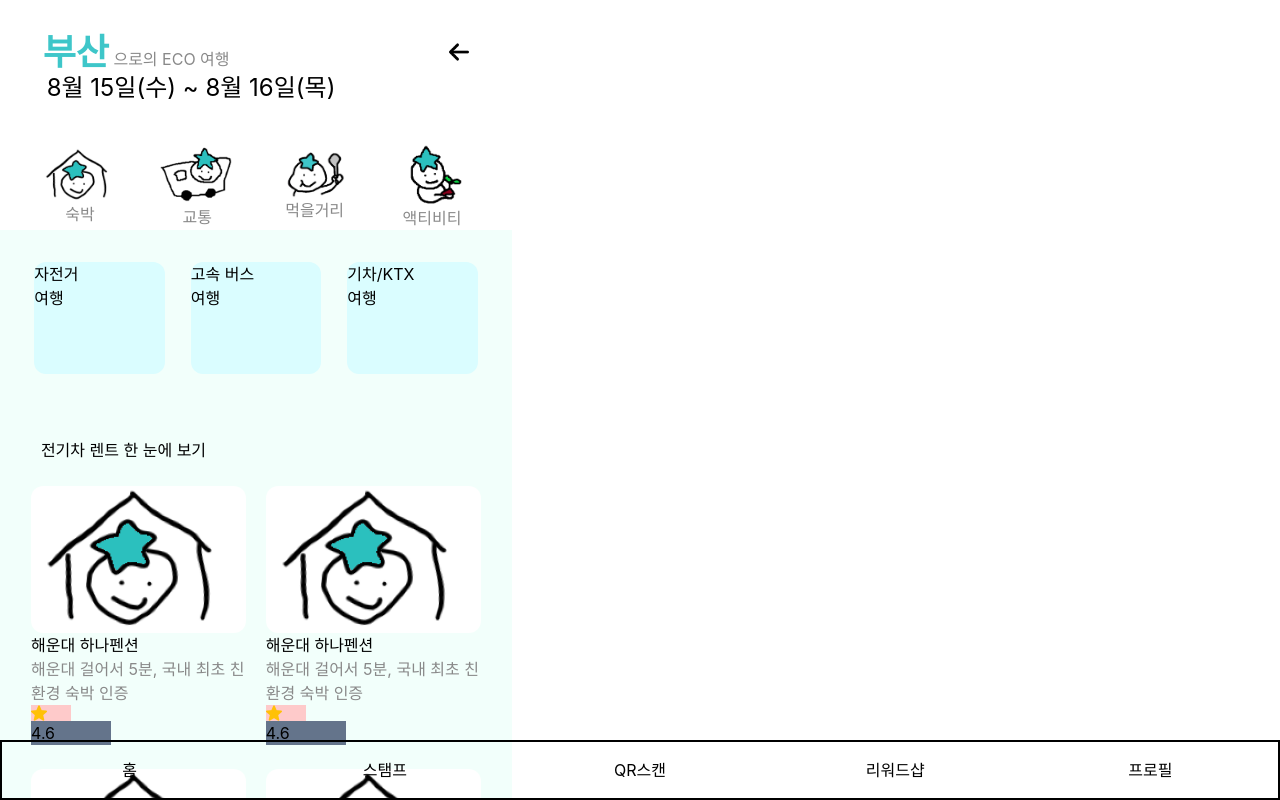
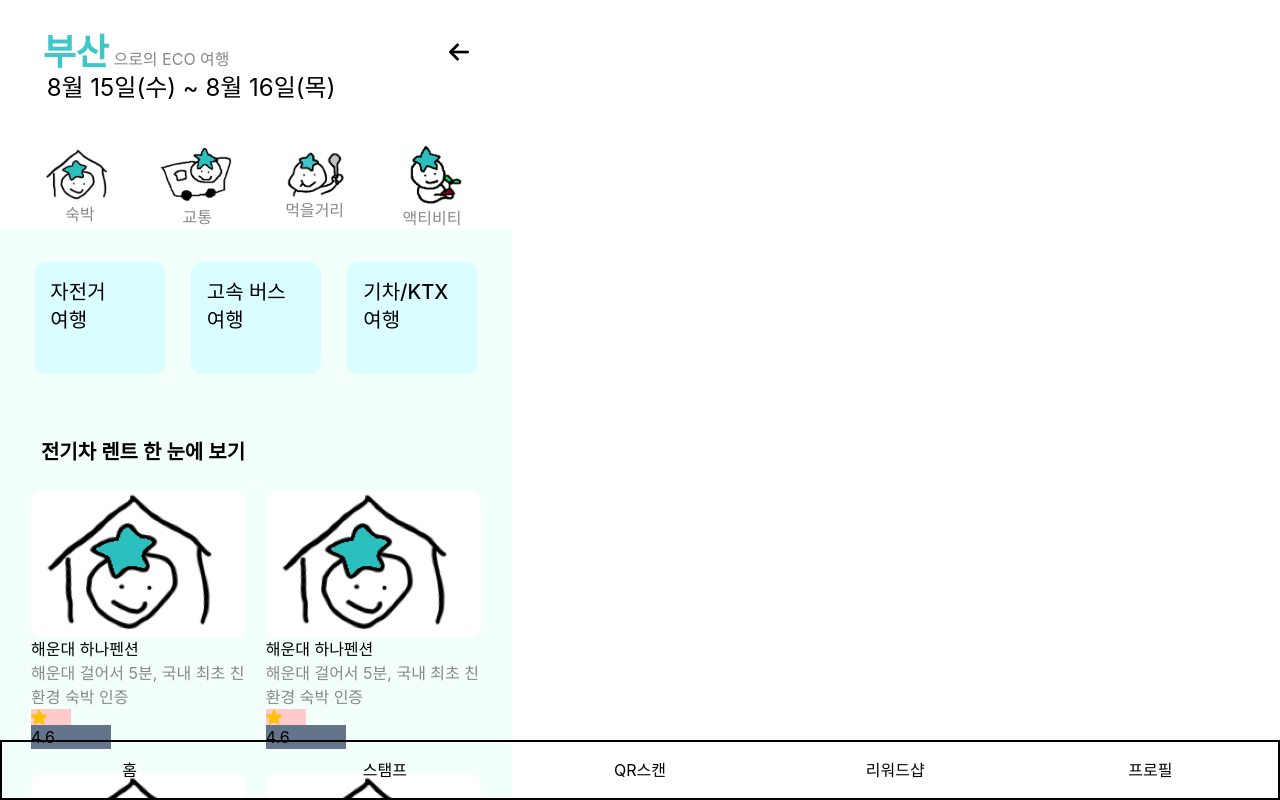
Before and after one commit to No88888888/eve_psyche_and_team_1, a React (Create React App) app in the folder FE/haiyeo/: page /result in a window 1280 px wide. Both pictures are taken after a click on the button "교통". Shown: the top 800 px of the page. Built offline with nearby package versions, Linux system fonts and the light colour scheme.

Commit message:
FE/DESIGN : 교통부분 CSS 수정

```diff
--- a/FE/haiyeo/src/pages/ResultComponents/Trans.jsx
+++ b/FE/haiyeo/src/pages/ResultComponents/Trans.jsx
@@ -5,22 +5,28 @@ function Trans() {
   return (
     <div className="w-11/12 mx-auto ">
       <div className="grid grid-cols-3 pt-8 pb-16">
-        <div className="bg-[#DAFDFF] rounded-xl h-28 w-5/6  mx-auto">
+        <div className="bg-[#DAFDFF] rounded-xl h-28 w-5/6  mx-auto font-medium text-xl">
+          <div className="ml-4 mt-4">
             <p>자전거</p>
             <p>여행</p>
           </div>
-        <div className="bg-[#DAFDFF] rounded-xl h-28 w-5/6  mx-auto">
+        </div>
+        <div className="bg-[#DAFDFF] rounded-xl h-28 w-5/6  mx-auto font-medium text-xl">
+          <div className="ml-4 mt-4">
             <p>고속 버스</p>
             <p>여행</p>
           </div>
-        <div className="bg-[#DAFDFF] rounded-xl h-28 w-5/6  mx-auto">
+        </div>
+        <div className="bg-[#DAFDFF] rounded-xl h-28 w-5/6  mx-auto font-medium text-xl">
+          <div className="ml-4 mt-4">
             <p>기차/KTX</p>
             <p>여행</p>
           </div>
         </div>
+      </div>
 
       <div>
-        <div className="w-11/12 mx-auto">전기차 렌트 한 눈에 보기</div>
+        <div className="w-11/12 mx-auto font-semibold text-xl">전기차 렌트 한 눈에 보기</div>
         <div className="grid grid-cols-2">
           <CategoryBlocks />
           <CategoryBlocks />
```
Lines whose indentation alone changed are shown as unchanged.
